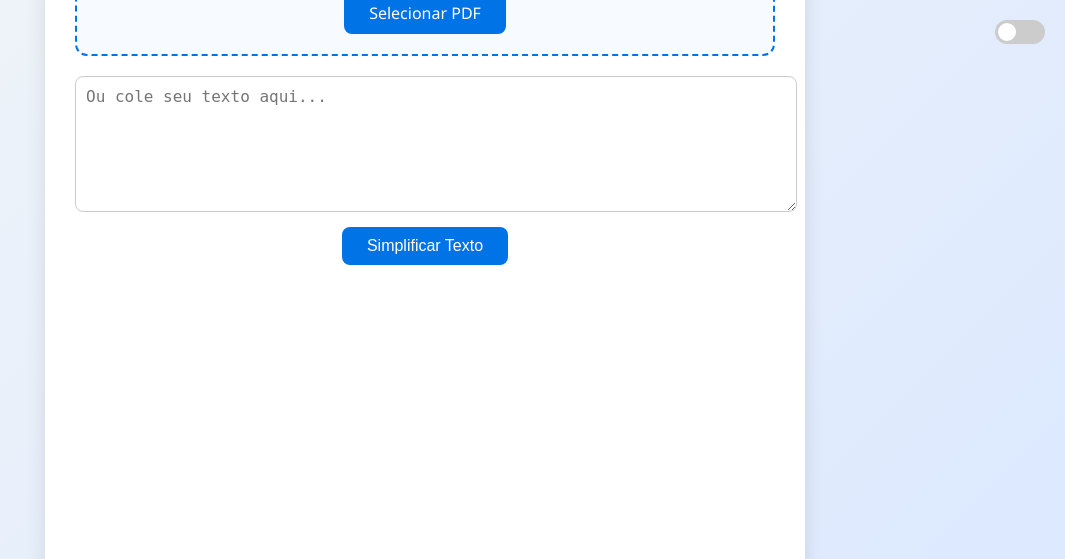
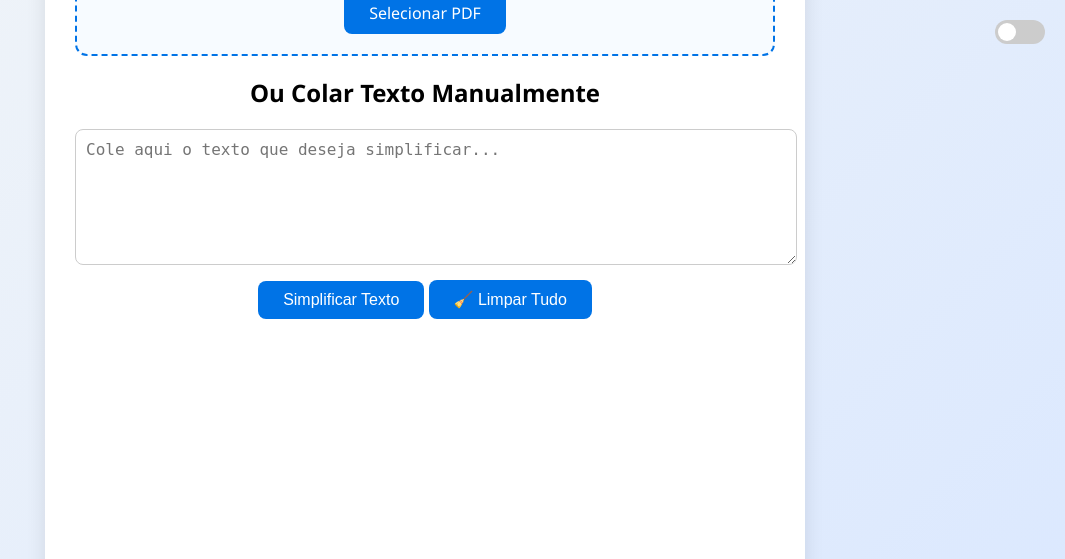
Before and after one commit to andreviniciusdioliveira/projeto-linguaguem-simples, a Flask app: page / in a window 1280 px wide. Shown: the top 559 px of the page, without its empty margins (215-1280 px from the left). Run offline with Flask 3, Linux system fonts and the light colour scheme.

Commit message:
index.html

```diff
--- a/templates/index.html
+++ b/templates/index.html
@@ -20,16 +20,21 @@
         <h1>🔹 Agente de Linguagem Simples</h1>
         <p class="api-indicator">Usando API: ChatGPT (OpenAI)</p>
 
-        <!-- Área PDF -->
+        <!-- Envio de PDF -->
+        <h2>Enviar PDF</h2>
         <div id="drop-area">
             <p>Arraste e solte seu PDF aqui ou clique para selecionar</p>
             <input type="file" id="fileElem" accept="application/pdf" style="display:none">
             <label class="button" for="fileElem">Selecionar PDF</label>
         </div>
 
-        <!-- Campo de texto manual -->
-        <textarea id="manualText" placeholder="Ou cole seu texto aqui..." rows="6"></textarea>
-        <button class="button" onclick="processManualText()">Simplificar Texto</button>
+        <!-- Texto Manual -->
+        <h2>Ou Colar Texto Manualmente</h2>
+        <textarea id="manualText" placeholder="Cole aqui o texto que deseja simplificar..." rows="6"></textarea>
+        <div class="manual-buttons">
+            <button class="button" onclick="processManualText()">Simplificar Texto</button>
+            <button class="button clear" onclick="clearAll()">🧹 Limpar Tudo</button>
+        </div>
 
         <div id="loading">Simplificando, aguarde...</div>
         <div id="erroMsg"></div>
@@ -99,6 +104,16 @@
             setTimeout(() => {
                 toast.className = toast.className.replace("show", "");
             }, 3500);
+        }
+
+        // ---- Limpar tudo ----
+        function clearAll() {
+            document.getElementById("manualText").value = "";
+            document.getElementById("textoSimplificado").innerText = "";
+            document.getElementById("output").classList.remove("show");
+            document.getElementById("downloadLink").style.display = "none";
+            document.getElementById("copyButton").style.display = "none";
+            showToast("Tudo limpo!", "info");
         }
 
         // ---- Copiar texto ----
```
